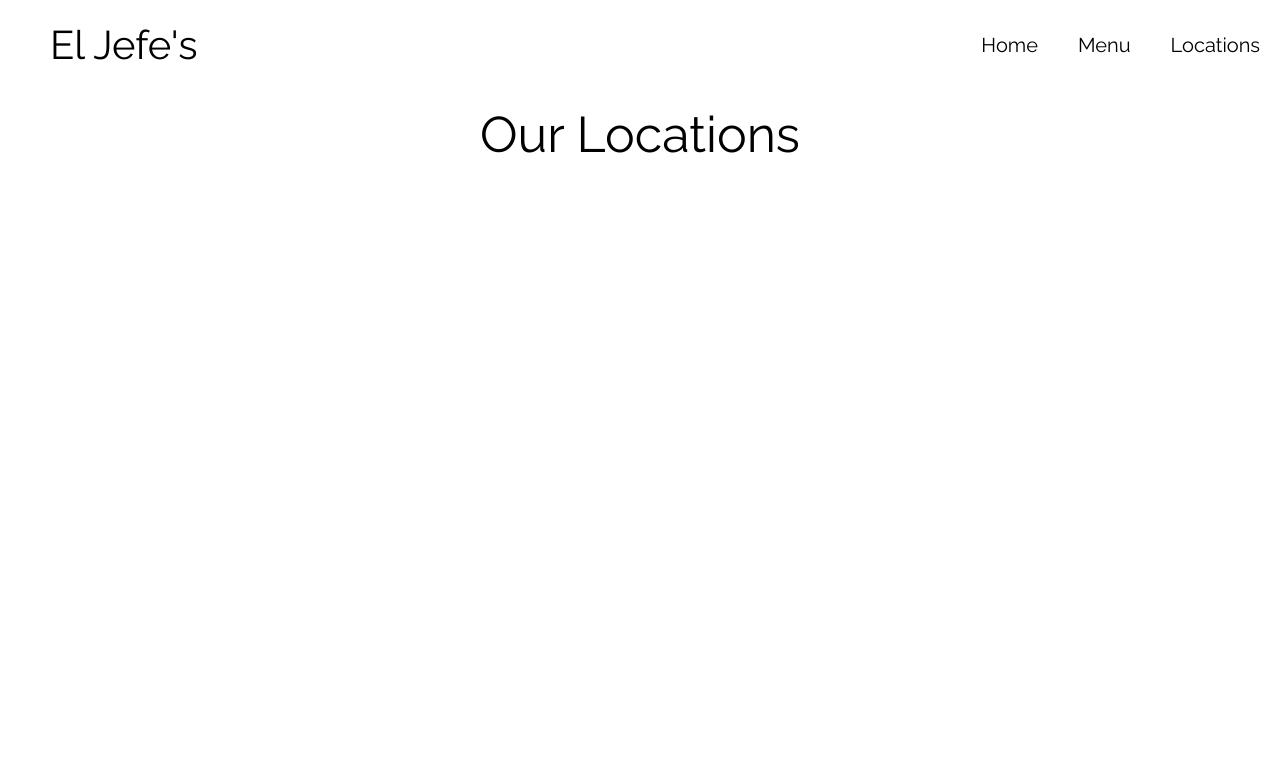
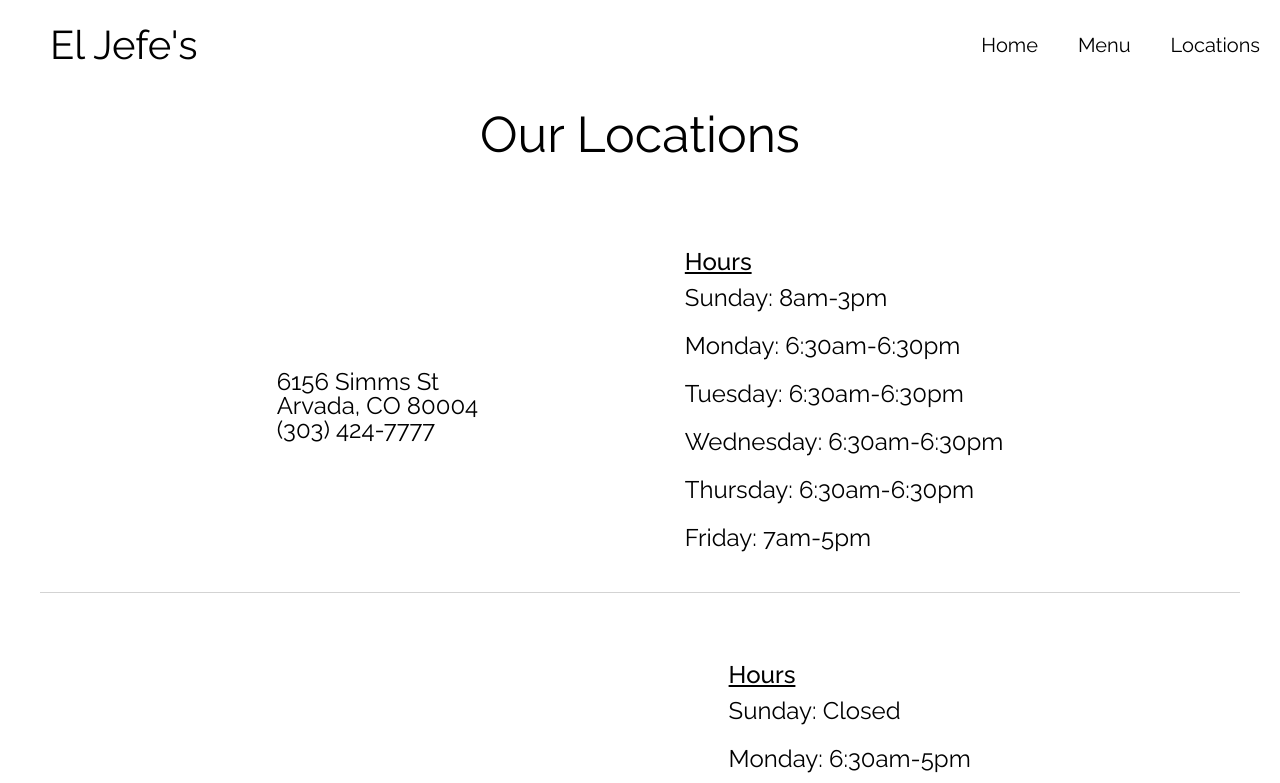
Before and after one commit to christiano39/el-jefe, a React (Create React App) app: page /locations in a window 1280 px wide. Shown: the top 783 px of the page. Built offline with nearby package versions, Linux system fonts and the light colour scheme.

Commit message:
added locations section

```diff
--- a/src/App.scss
+++ b/src/App.scss
@@ -187,8 +187,36 @@ section#menu {
 }
 
 section#locations {
+	font-size: 2.4rem;
+
 	h1 {
 		text-align: center;
 		padding: 20px 0;
 	}
+
+	.location {
+		margin: 40px;
+		display: flex;
+		justify-content: space-evenly;
+		align-items: center;
+		border-bottom: 1px solid lightgrey;
+		padding: 30px;
+
+		.hours h3 {
+			font-weight: 500;
+			text-decoration: underline;
+		}
+
+		ul {
+			line-height: 2;
+		}
+
+		@media (max-width: 800px) {
+			flex-direction: column;
+
+			address {
+				margin-bottom: 30px;
+			}
+		}
+	}
 }
--- a/src/components/Location.js
+++ b/src/components/Location.js
@@ -4,7 +4,23 @@ const Location = props => {
     const { location } = props;
     return (
         <div className='location'>
-
+            <address>
+                {location.address}<br/>
+                {`${location.city}, ${location.state} ${location.zip}`}<br/>
+                {`(${location.phone.slice(0, 3)}) ${location.phone.slice(3, 6)}-${location.phone.slice(6, 10)}`}
+            </address>
+            <div className='hours'>
+                <h3>Hours</h3>
+                <ul>
+                    {
+                        location.hours.map(item => {
+                            return item.close ?
+                            <li key={item.day}>{`${item.day}: ${item.open}-${item.close}`}</li>
+                            : <li key={item.day}>{`${item.day}: ${item.open}`}</li>
+                        })
+                    }
+                </ul>
+            </div>
         </div>
     )
 }
```
